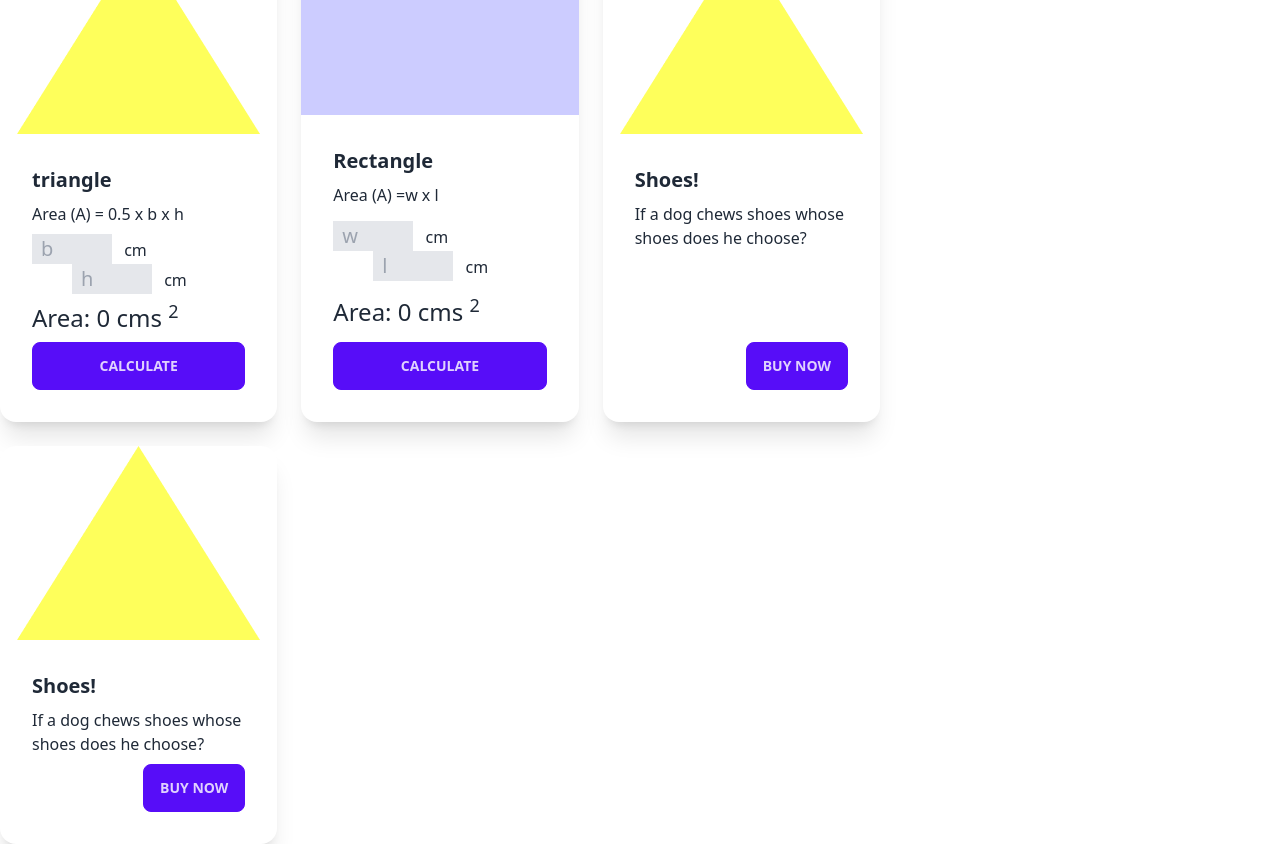
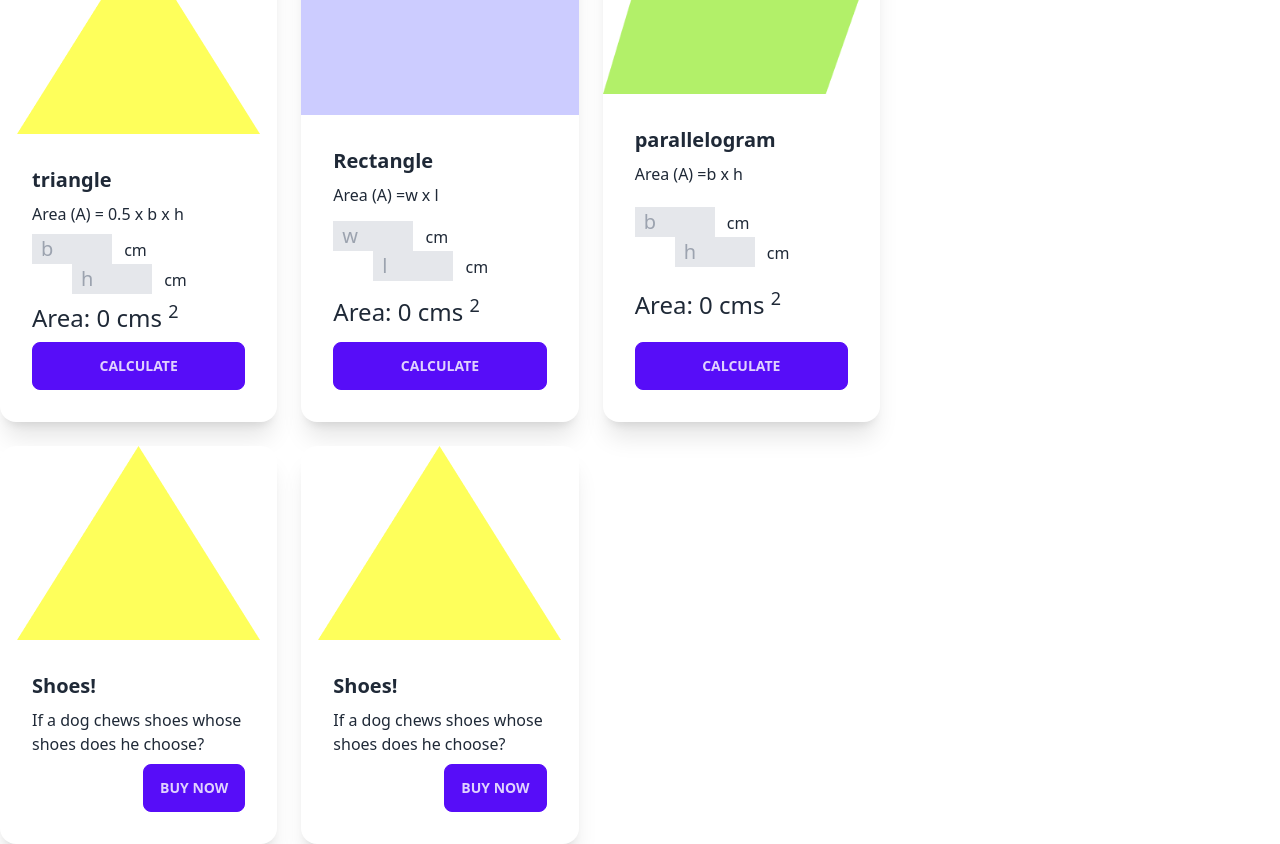
Before and after one commit to MahmudulMahi/geometry-genius, a plain HTML site: page index.html in a window 1280 px wide. Shown: the part 60-904 px from the top of the page. Drawn offline with nearby package versions, Linux system fonts and the light colour scheme.

Commit message:
parallelogram

```diff
--- a/index.html
+++ b/index.html
@@ -59,6 +59,26 @@
               </div>
             </div>
           </div>
+          <!-- parallelogram card -->
+          <div class="card  bg-base-100 shadow-xl">
+            <figure><img src="/images/parallelogram.png" alt="Shoes" /></figure>
+            <div class="card-body">
+              <h2 class="card-title">parallelogram</h2>
+              <p>Area (A) =b x h</p>
+              <p>
+                <!-- rectangle w -->
+                <input type="text" class="border text-black  w-20 text-xl bg-gray-200 px-2" placeholder="b" id="parallelogram-b">
+                <span class="ml-2">cm</span>
+                <!-- rectangle l -->
+                <input type="text" class=" ml-10 border w-20 text-xl bg-gray-200 px-2" placeholder="h" id="parallelogram-h">
+                <span class="ml-2">cm</span>
+              </p>
+              <p class="text-2xl">Area: <span  id="parallelogram-area">0</span> cms <sup>2</sup></p>
+              <div class="card-actions ">
+                <button onclick="calculateParallelogramArea()" class="btn btn-primary w-full">Calculate</button>
+              </div>
+            </div>
+          </div>
           <div class="card  bg-base-100 shadow-xl">
             <figure><img src="/images/triangle.png" alt="Shoes" /></figure>
             <div class="card-body">
--- a/js/area.js
+++ b/js/area.js
@@ -35,3 +35,22 @@ function calculateRectangleleArea(){
   const rectangleAreaSpan =document.getElementById('rectangle-area')
   rectangleAreaSpan.innerText=area
 }
+
+function calculateParallelogramArea(){
+
+  const base =getInputValue('parallelogram-b')
+  console.log(base)
+
+  const height =getInputValue('parallelogram-h')
+  console.log(height)
+
+  const area =base * height
+}
+
+
+function getInputValue(fieldId){
+  const inputField =document.getElementById(fieldId)
+  const inputValueText = inputField.value;
+  const value =parseFloat(inputValueText)
+  return value;
+}
```
